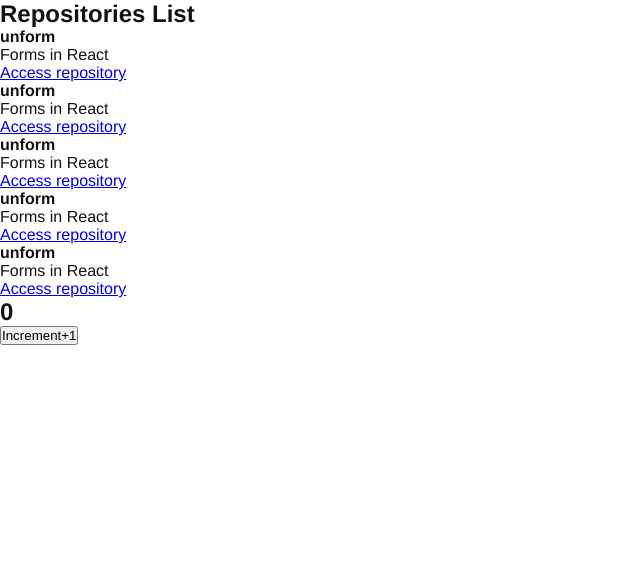
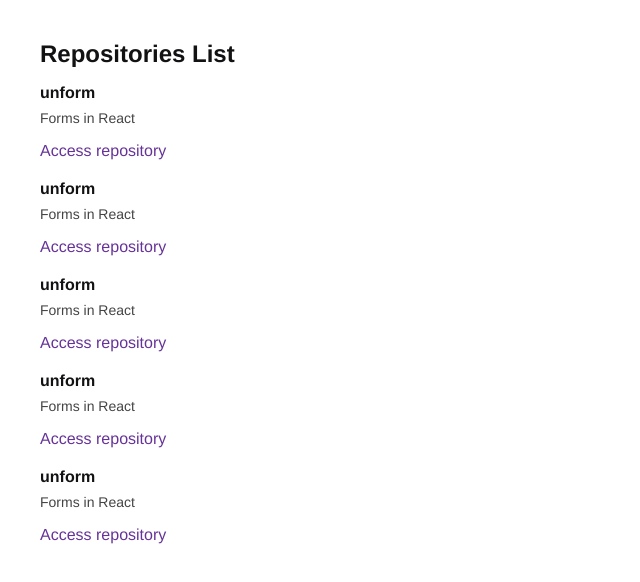
Before and after one commit to saboyagustavo/github-explorer, a React app: page / in a window 1280 px wide. Shown: the top 582 px of the page, without its empty margins (0-640 px from the left). Built offline with nearby package versions, Linux system fonts and the light colour scheme.

Commit message:
Styling the RepositoryList component.

```diff
--- a/src/App.jsx
+++ b/src/App.jsx
@@ -1,5 +1,4 @@
 import { RepositoryList } from './components/RepostioryList.jsx';
-import { Counter } from './components/Counter';
 
 import './styles/global.scss';
 
@@ -7,7 +6,6 @@ export function App() {
     return (
         <>
             <RepositoryList />
-            <Counter />
         </>
     );
 }
--- a/src/components/Counter.jsx
+++ /dev/null
@@ -1,18 +0,0 @@
-import { useState } from 'react';
-
-export function Counter() {
-    const [counter, setCounter] = useState(0);
-
-    function increment() {
-        setCounter(counter + 1);
-    }
-
-    return (
-        <section className="counter">
-            <h2>{counter}</h2>
-            <button type="button" onClick={increment}>
-                Increment+1
-            </button>
-        </section>
-    );
-}
--- a/src/components/RepostioryList.jsx
+++ b/src/components/RepostioryList.jsx
@@ -1,4 +1,5 @@
 import { RepositoryItem } from './RepositoryItem';
+import '../styles/repositories.scss';
 
 const repository = {
     name: 'unform',
--- /dev/null
+++ b/src/styles/repositories.scss
@@ -0,0 +1,35 @@
+section.repository-list {
+    margin: 2.5rem;
+
+    h1 {
+        margin-bottom: 1rem;
+    }
+
+    li {
+        & + li {
+            margin-top: 1.25rem;
+        }
+        /*  ---- another way to remove the margin-bottom overflow on last element;
+       margin-bottom: 1.25rem;
+
+        &:last-child {
+            margin: 0;
+        } -------------------------------------------------------------------- */
+
+        p {
+            font-size: 0.875rem;
+            color: #444;
+            margin-top: 0.5rem;
+        }
+
+        a {
+            display: inline-block;
+            margin-top: 1rem;
+            text-decoration: none;
+            color: rebeccapurple;
+        }
+        a:hover {
+            color: #8257e6;
+        }
+    }
+}
```
Also changed, not shown: 1 other file (tests, documents, lock files or other folders).
